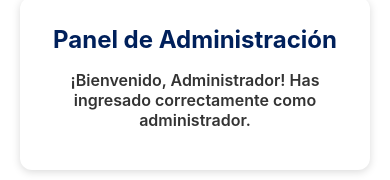
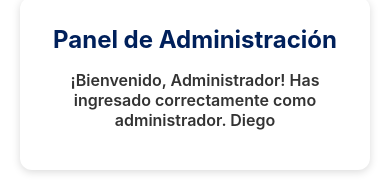
Before and after one commit to diegoMV17/AsiST, a React Native app in the folder Cliente/: screen /HomeAdmin in a window 390 px wide. Shown: the part 371-551 px from the top of the page. Built offline with nearby package versions, Linux system fonts and the light colour scheme.

Commit message:
coreccines admin

```diff
--- a/Cliente/src/authentication/LoginAuth.ts
+++ b/Cliente/src/authentication/LoginAuth.ts
@@ -3,5 +3,5 @@ export function validateLogin(password: string): string | null {
   return null;
 }
 export function isValidDomainEmail(email: string): boolean {
-  return email.endsWith('@usantoto.edu.co') || email.endsWith('@ustatunjaedu.co');
+  return email.endsWith('@usantoto.edu.co') || email.endsWith('@ustatunja.edu.co');
 }
--- a/Cliente/src/screens/HomeAdminScreen.tsx
+++ b/Cliente/src/screens/HomeAdminScreen.tsx
@@ -11,7 +11,7 @@ const AdminHomeScreen = ({ route }: any) => {
       <View style={styles.formBox}>
         <Text style={styles.title}>Panel de Administración</Text>
         <Text style={styles.normalText}>
-          ¡Bienvenido, {nombre}! Has ingresado correctamente como administrador.
+          ¡Bienvenido, {nombre}! Has ingresado correctamente como administrador. Diego
         </Text>
       </View>
     </View>
```
